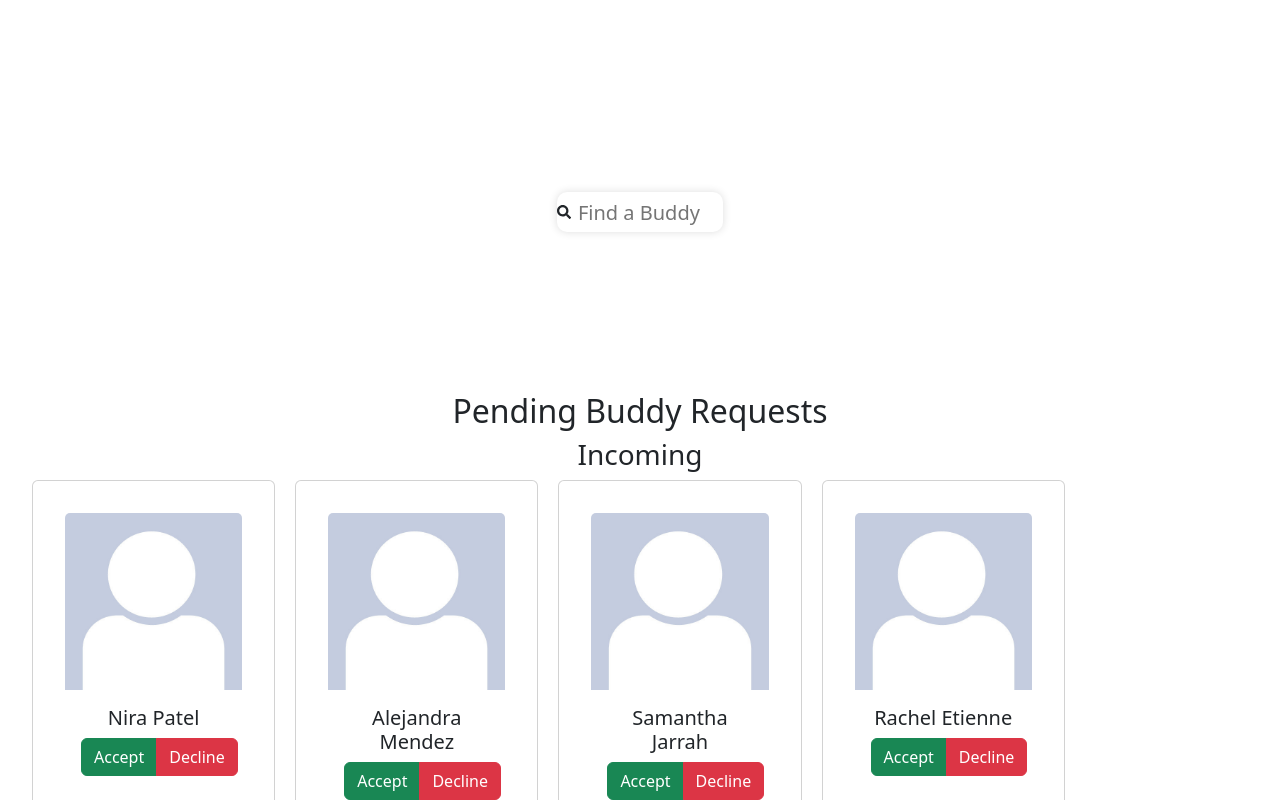
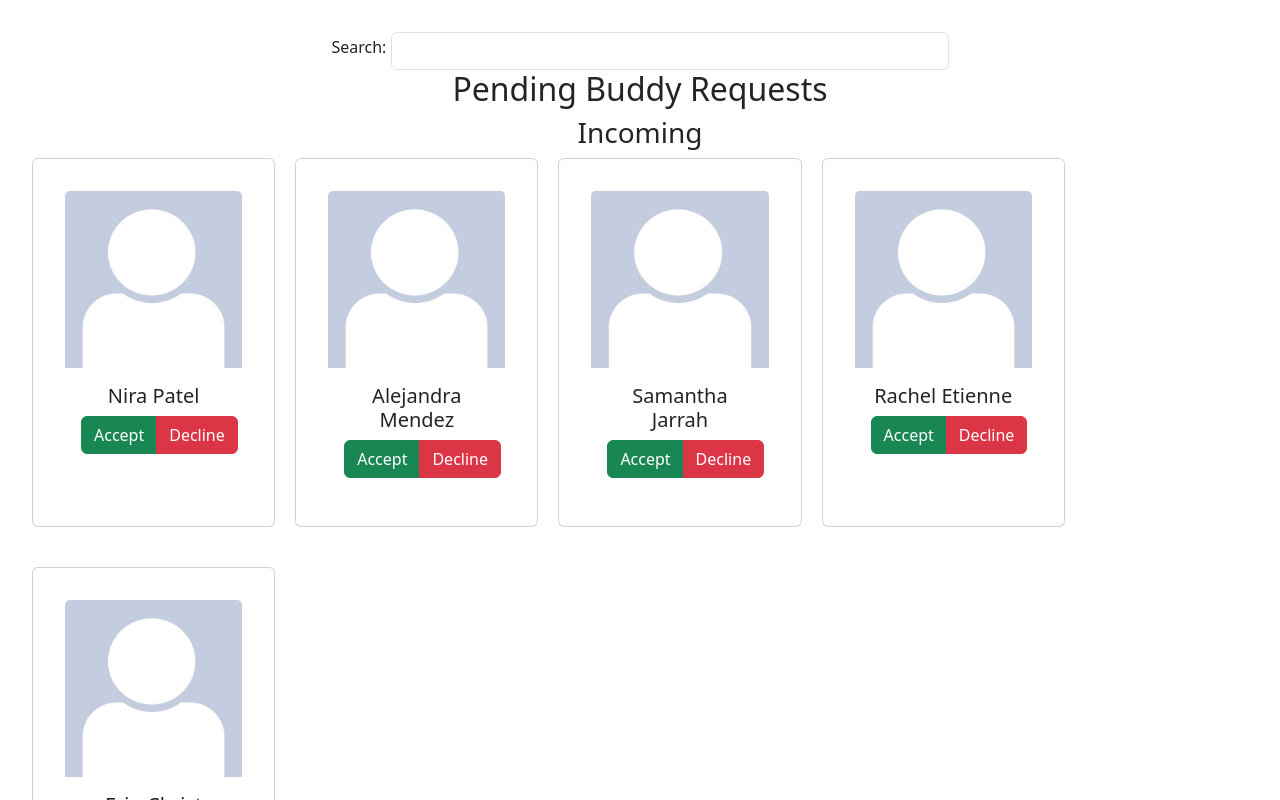
Before and after one commit to samantha-jarrah/buddies_mode, a React (Vite) app in the folder buddiesPendingComponents/: page / in a window 1280 px wide. Shown: the top 800 px of the page. Built offline with nearby package versions, Linux system fonts and the light colour scheme.

Commit message:
searchbarupdates

```diff
--- a/buddiesPendingComponents/src/App.jsx
+++ b/buddiesPendingComponents/src/App.jsx
@@ -3,8 +3,7 @@ import reactLogo from './assets/react.svg'
 import viteLogo from '/vite.svg'
 import './App.css'
 import 'bootstrap/dist/css/bootstrap.min.css';
-import { SearchBar } from './components/SearchBar/buddiesModeSearch';
-import { SearchResultsList } from './components/SearchBar/SearchResultsList';
+
 
 
 function App() {
@@ -12,11 +11,7 @@ function App() {
   const [results, setResults] = useState([]);
 
   return (
-    <div className='App'>
-      <div className="search-bar">
-        <SearchBar setResults ={setResults} />
-        <SearchResultsList results={results}/>
-      </div>
+    <div>
     </div>
   )
 }
--- /dev/null
+++ b/buddiesPendingComponents/src/components/BuddiesComponents/BuddiesSearchBar.jsx
@@ -0,0 +1,54 @@
+import React, {useState} from "react";
+
+
+function BuddiesModeSearch({updateDisplayedBuddies, searchParam, searchState}) {
+
+    const [searchBoxContents, setSearchBoxContents] = useState(searchParam);
+    const [searchScope, setSearchScope] = useState(searchState);
+
+    function handleSearchBoxChange(event) {
+        const value = event.target.value;
+        setSearchBoxContents(event.target.value);
+        updateDisplayedBuddies(value, searchScope);
+    }
+
+    // function handleOptionChange(event) {
+    //     const value = event.target.value;
+    //     setSearchScope(value);
+    //     setSearchBoxContents('');
+    //     updateDisplayedBuddies('', value);
+    //     };
+
+
+    return (
+      <>
+        <div className="container d-flex justify-content-center align-items-center">
+            <label className="form-label" htmlFor="searchBox">Search:&nbsp;</label>
+            <div className="w-50">
+            <input  className="form-control"
+                    id="searchBox"
+                    aria-label="Search for Buddies"
+                    type="search"
+                    value={searchBoxContents}
+                    onChange={handleSearchBoxChange}
+                    />
+            </div>
+        </div>
+        {/* <div className="radio-centered">
+            <div className="form-check form-check-inline">
+                <input className="form-check-input"
+                    type="radio"
+                    id="buddiesName"
+                    aria-label="Buddies Radio Button"
+                    value="Name"
+                    checked={searchScope === "Name"}
+                    onChange={handleOptionChange}
+                    />
+                <label className="form-check-label" htmlFor="buddiesName">Name</label>
+        </div>
+        </div> */}
+      </>
+    );
+    };
+
+export default BuddiesModeSearch;
--- a/buddiesPendingComponents/src/components/SearchBar/SearchResultsList.css
+++ /dev/null
@@ -1,11 +0,0 @@
-.results_list{
-    width: 100%;
-    background-color: white;
-    display: flex;
-    flex-direction: column;
-    box-shadow: 0px 0px 8px #ddd;
-    border-radius: 10px;
-    margin-top: 1rem;
-    max-height: 300px;
-    overflow-y: scroll;
-}
--- a/buddiesPendingComponents/src/components/SearchBar/SearchResultsList.jsx
+++ /dev/null
@@ -1,18 +0,0 @@
-import React from "react";
-import "./SearchResultsList.css";
-
-export const SearchResultsList = ({results}) => {
-    return (
-        <div className="results-list">
-        {
-            results.map((result, id) => {
-                return <div key={id}>
-                    return <SearchResult  result={result} key={id} />;
-                </div>;
-            })
-        }
-        </div>
-    );
-};
-
-//export default SearchResultsList;
--- a/buddiesPendingComponents/src/components/SearchBar/buddiesModeSearch.jsx
+++ /dev/null
@@ -1,44 +0,0 @@
-import React, {useState} from "react";
-
-import {FaSearch} from "react-icons/fa";
-
-import "./search.css";
-
-export const SearchBar = ({setResults}) => {
-    const [input, setInput] = useState("")
-
-    //this is where the API call should go
-    const fetchData = (value) => {
-        fetch("https://jsonplaceholder.typicode.com/users")
-        .then((response) => response.json())
-        .then((json) => {
-            const results  = json.filter((user) => {
-                return (
-                    value &&
-                    user &&  //will be the buddy
-                    user.name &&
-                    user.name.toLowerCase().includes(value)
-                );
-            });
-            setResults(results);
-        });
-
-    };
-
-    const changeData = (value) => {
-        setInput(value);
-        fetchData(value);
-
-    };
-    return (
-    <div className="input-search">
-        <FaSearch id="search-icon"/>
-        <input placeholder="Find a Buddy"
-        value={input}
-        onChange={(e) => changeData(e.target.value)}
-        />
-    </div>
-    );
-};
-
-//export default buddiesModeSearch;
--- a/buddiesPendingComponents/src/components/SearchBar/search.css
+++ /dev/null
@@ -1,28 +0,0 @@
-.input-search {
-    background-color: white;
-    width: 100%;
-    border-radius: 10px;
-    height: 2.5rem;
-    padding: 0 15px;
-    box-shadow: 0px 0px 8px #ddd;
-    display: flex;
-    align-items: center;
-
-}
-
-input {
-    background-color: transparent;
-    border: none;
-    height: 100%;
-    font-size: 1.25rem;
-    width: 100%;
-    margin-left: 5px;
-}
-
-input:focus{
-    outline: none;
-}
-
-#seach-icon {
-    color: black;
-}
--- a/buddiesPendingComponents/src/pages/BuddiesPage.jsx
+++ b/buddiesPendingComponents/src/pages/BuddiesPage.jsx
@@ -2,12 +2,13 @@
 import React, { useState, useEffect } from 'react';
 import BuddiesPendingTable from '../components/BuddiesComponents/BuddiesPendingTable';
 import BuddiesCurrentTable from '../components/BuddiesComponents/BuddiesCurrentTable';
+import BuddiesModeSearch from '../components/BuddiesComponents/BuddiesSearchBar';
 
 // Main Buddies Table
 function BuddiesMode() {
     return (
         <div>
-            {/* TODO: add BuddiesSearchBar */}
+            <div><BuddiesModeSearch/></div>
             <div><BuddiesPendingTable /></div>
             <div><BuddiesCurrentTable /></div>
         </div>
```
Also changed, not shown: buddiesPendingComponents/src/components/SearchBar/Results.css (deleted, +0 -7 lines), buddiesPendingComponents/src/components/SearchBar/SearchResults.jsx (deleted, +0 -15 lines).
